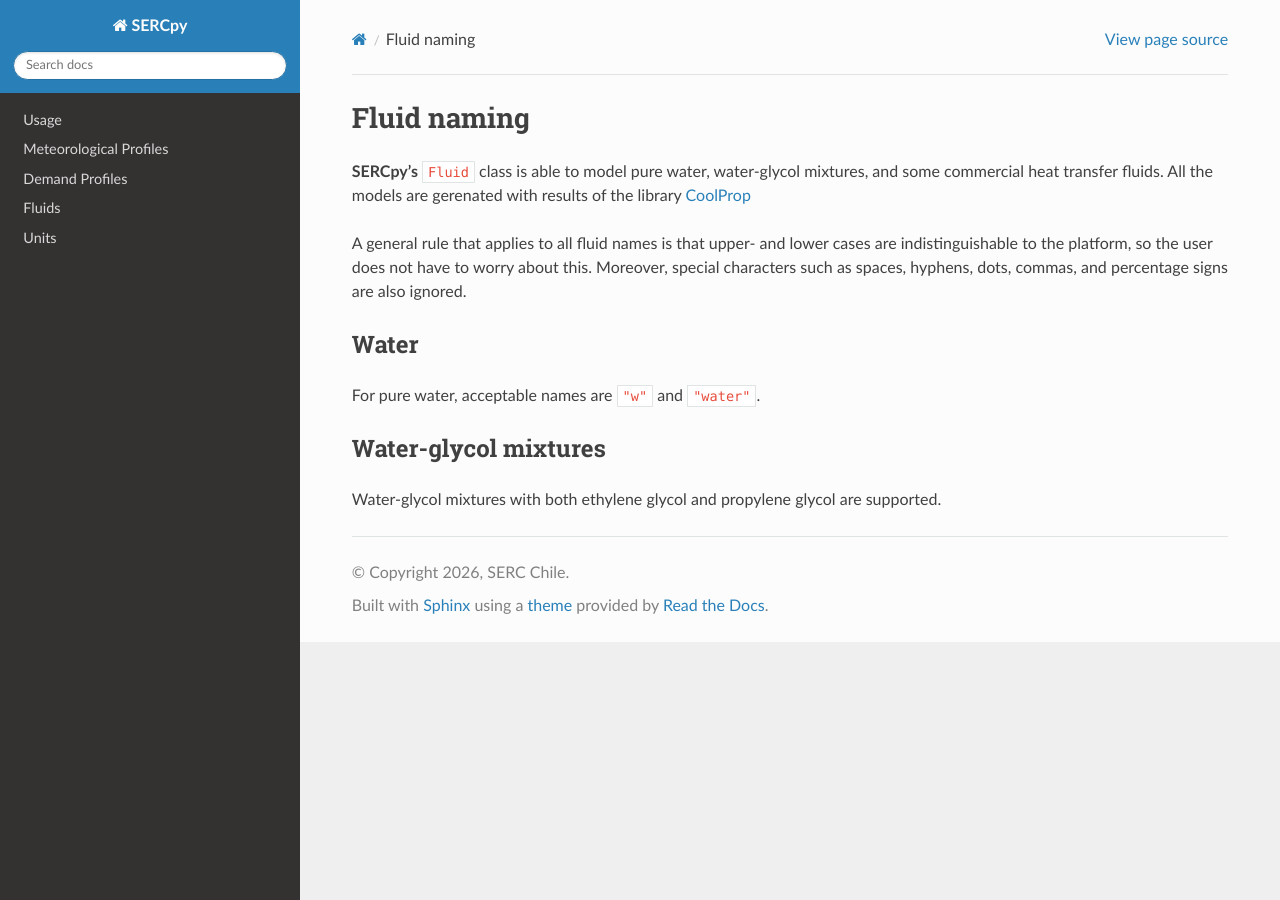
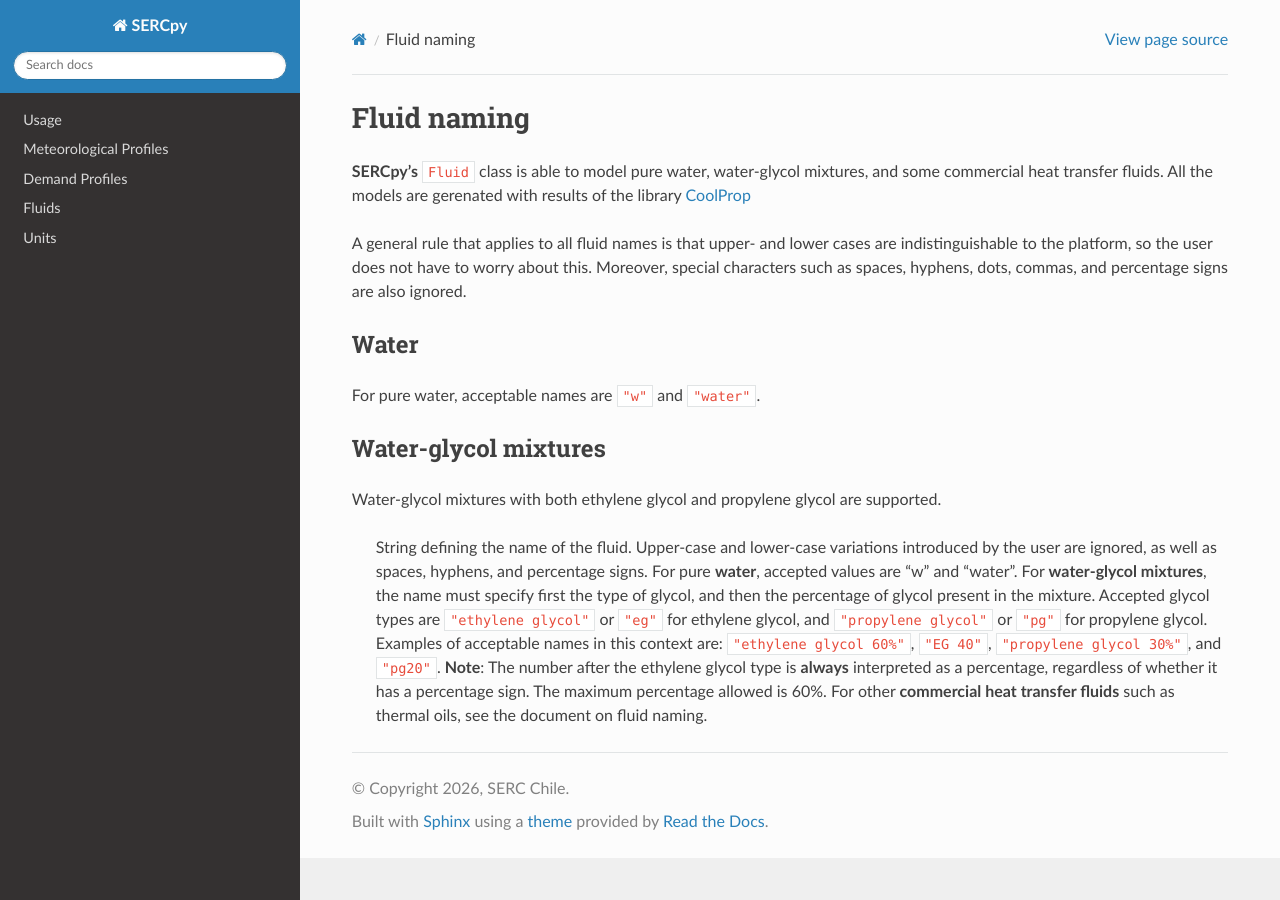
Before and after one commit to serc-chile/SERCpy, a Sphinx documentation site: the page built from docs/source/fluid_naming.rst, in a window 1280 px wide. Built offline with Sphinx 7.4.7 and the Read the Docs theme 3.1.0, drawn with Linux system fonts in a browser that asks for light colours; pages that are not in the unit, such as notebooks, are missing from menus.

Commit message:
Update fluid_naming.rst

```diff
--- a/docs/source/fluid_naming.rst
+++ b/docs/source/fluid_naming.rst
@@ -14,3 +14,9 @@ Water-glycol mixtures
 ---------------------
 
 Water-glycol mixtures with both ethylene glycol and propylene glycol are supported.
+
+
+        String defining the name of the fluid. Upper-case and lower-case variations introduced by the user are ignored, as well as spaces, hyphens, and percentage signs. For pure **water**, accepted values are "w" and "water".
+        For **water-glycol mixtures**, the name must specify first the type of glycol, and then the percentage of glycol present in the mixture. Accepted glycol types are `"ethylene glycol"` or `"eg"` for ethylene glycol, and `"propylene glycol"` or `"pg"` for propylene glycol.
+        Examples of acceptable names in this context are: `"ethylene glycol 60%"`, `"EG 40"`, `"propylene glycol 30%"`, and `"pg20"`. **Note**: The number after the ethylene glycol type is **always** interpreted as a percentage, regardless of whether it has a percentage sign.
+        The maximum percentage allowed is 60%. For other **commercial heat transfer fluids** such as thermal oils, see the document on fluid naming.
```
